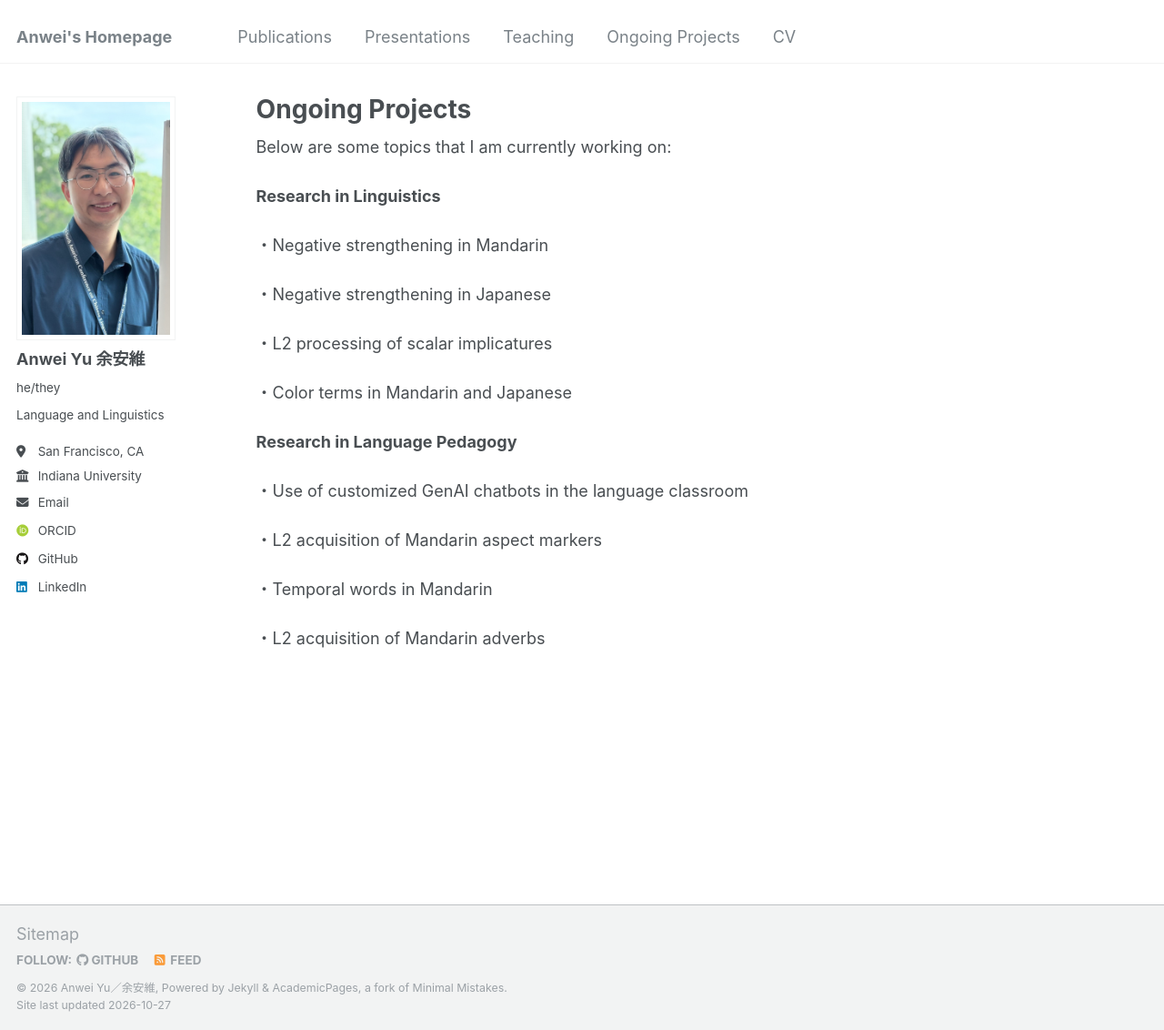
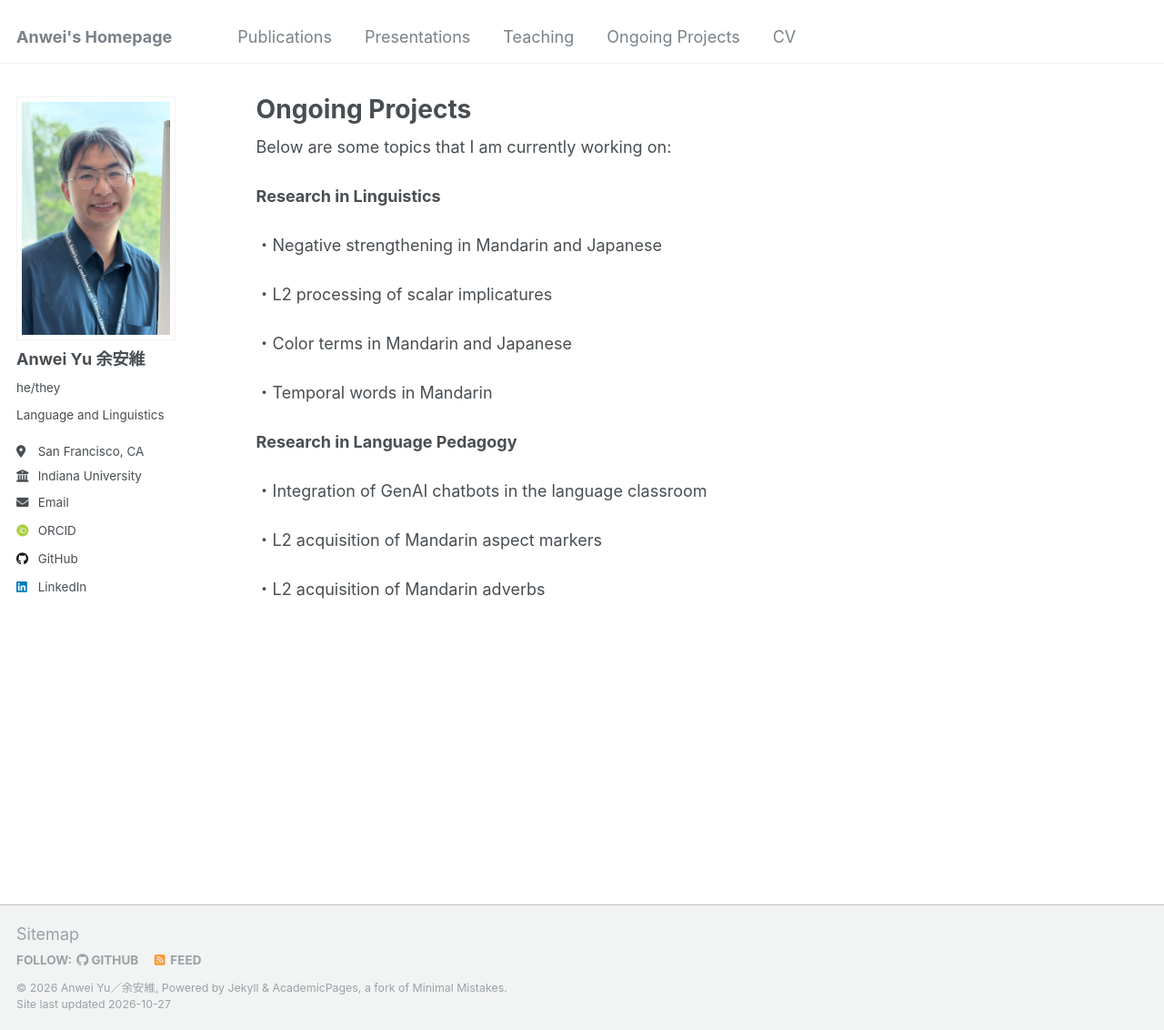
Before and after one commit to anweiyu/anweiyu.github.io, a Jekyll site: the page built from _pages/wip.html, in a window 1280 px wide and 1132 px high. Shown: the whole window at 91% size. Built offline with Jekyll 4.4.1, drawn with Linux system fonts in a browser that asks for light colours; some web fonts are replaced.

Commit message:
Update wip.html

```diff
--- a/_pages/wip.html
+++ b/_pages/wip.html
@@ -7,12 +7,11 @@ author_profile: true
 Below are some topics that I am currently working on:<br><br>
 
 <strong>Research in Linguistics</strong><br><br>
-・Negative strengthening in Mandarin<br><br>
-・Negative strengthening in Japanese <br><br>
+・Negative strengthening in Mandarin and Japanese<br><br>
 ・L2 processing of scalar implicatures <br><br>
 ・Color terms in Mandarin and Japanese<br><br>
+・Temporal words in Mandarin<br><br>
 <strong>Research in Language Pedagogy</strong><br><br>
-・Use of customized GenAI chatbots in the language classroom <br><br>
+・Integration of GenAI chatbots in the language classroom <br><br>
 ・L2 acquisition of Mandarin aspect markers<br><br>
-・Temporal words in Mandarin<br><br>
 ・L2 acquisition of Mandarin adverbs<br><br>
```
